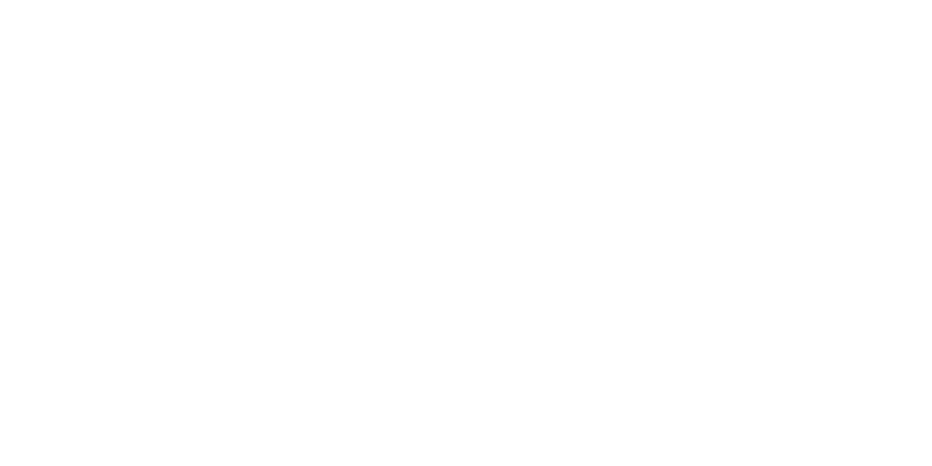
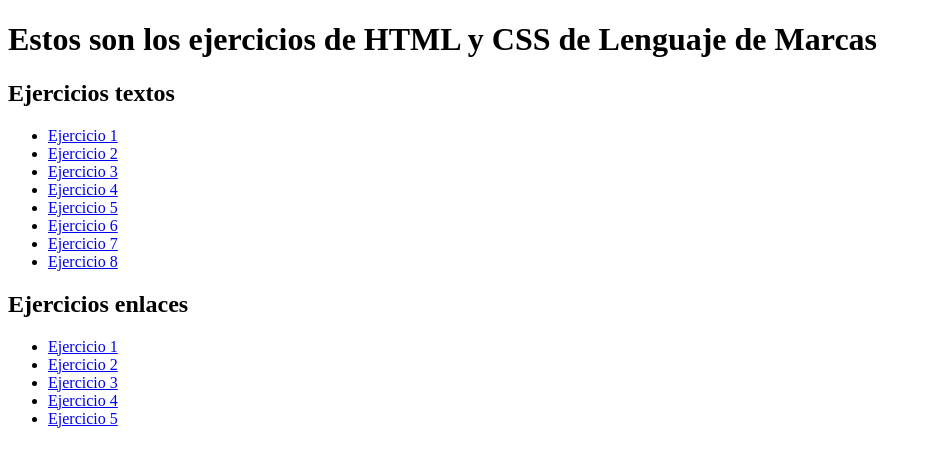
Before and after one commit to adrianvg71/ejerciciosHTMLyCSS, a plain HTML site: page index.html in a window 1280 px wide. Shown: the whole page, without its empty margins (0-932 px from the left). Drawn offline with Linux system fonts and the light colour scheme.

Commit message:
Creacion del index

```diff
--- a/index.html
+++ b/index.html
@@ -4,9 +4,28 @@
     <meta charset="UTF-8">
     <meta http-equiv="X-UA-Compatible" content="IE=edge">
     <meta name="viewport" content="width=device-width, initial-scale=1.0">
-    <title>Document</title>
+    <title>ejercicios HTML y CSS</title>
 </head>
 <body>
-
+    <h1>Estos son los ejercicios de HTML y CSS de Lenguaje de Marcas</h1>
+    <h2>Ejercicios textos</h2>
+    <ul>
+        <li><a href="textos/ej1/ej1.html">Ejercicio 1</a></li>
+        <li><a href="textos/ej2/ej2.html">Ejercicio 2</a></li>
+        <li><a href="textos/ej3/ej3.html">Ejercicio 3</a></li>
+        <li><a href="textos/ej4/ej4.html">Ejercicio 4</a></li>
+        <li><a href="textos/ej5/ej5.html">Ejercicio 5</a></li>
+        <li><a href="textos/ej6/ej6.html">Ejercicio 6</a></li>
+        <li><a href="textos/ej7/ej7.html">Ejercicio 7</a></li>
+        <li><a href="textos/ej8/ej8.html">Ejercicio 8</a></li>
+    </ul>
+    <h2>Ejercicios enlaces</h2>
+    <ul>
+        <li><a href="enlaces/ej1/index.html">Ejercicio 1</a></li>
+        <li><a href="enlaces/ej2/index.html">Ejercicio 2</a></li>
+        <li><a href="enlaces/ej4/pagina1.html">Ejercicio 3</a></li>
+        <li><a href="enlaces/ej5/index.html">Ejercicio 4</a></li>
+        <li><a href="enlaces/ej6/index.html">Ejercicio 5</a></li>
+    </ul>
 </body>
 </html>
```
